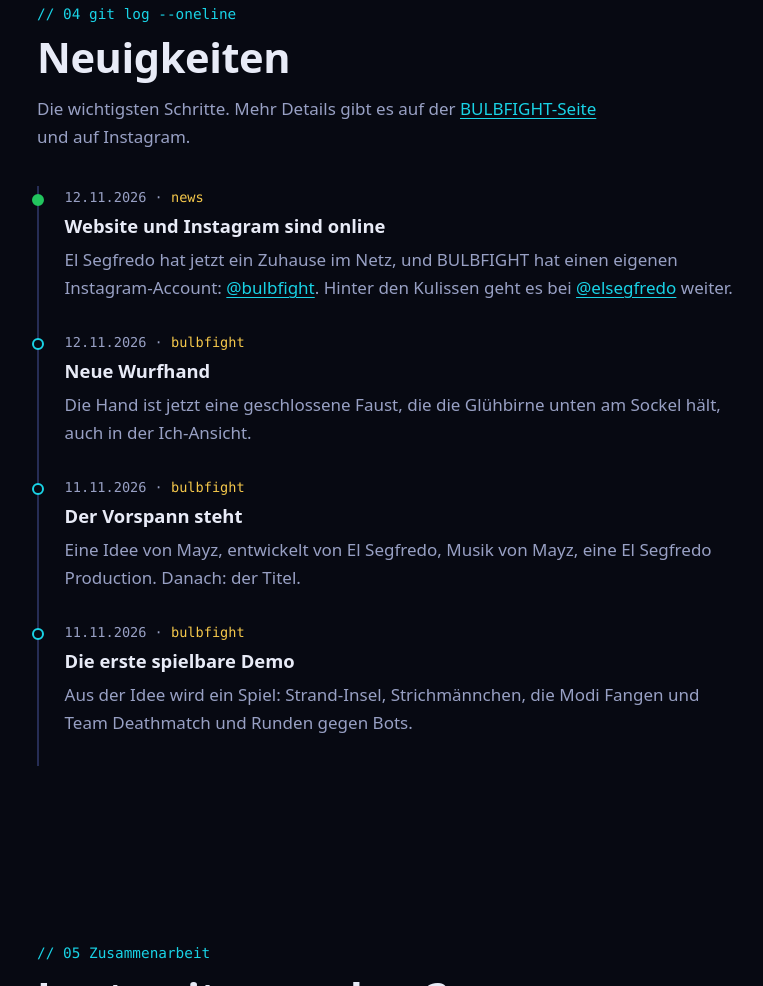
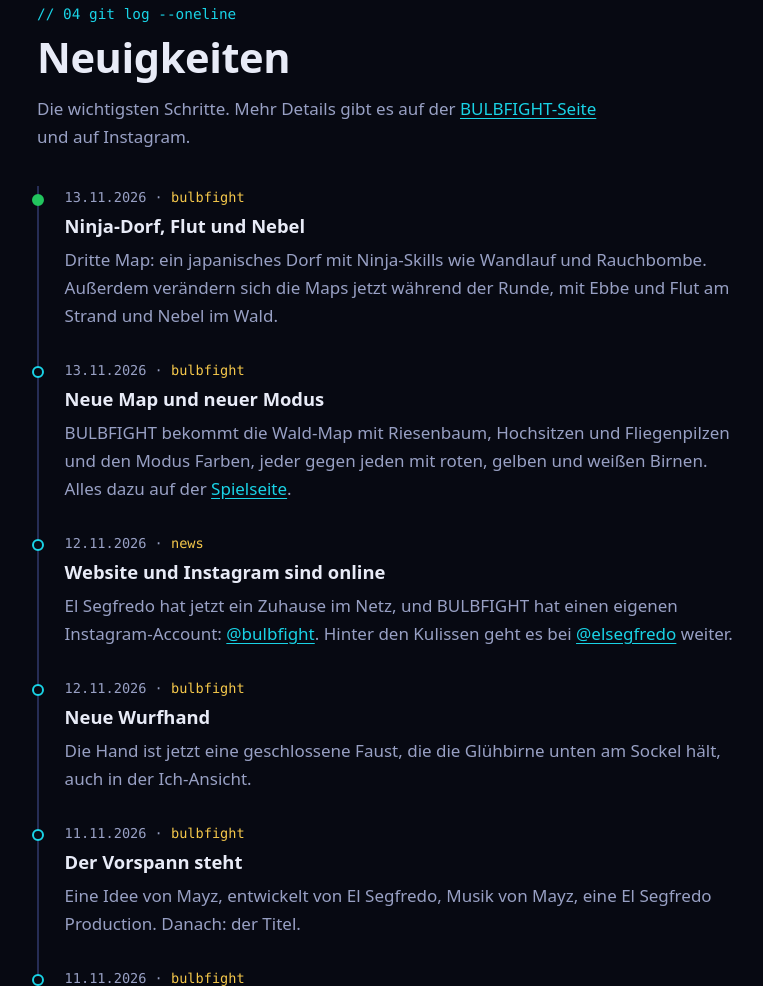
Before and after one commit to elsegfredo/elsegfredo.github.io, a plain HTML site: page index.html in a window 1280 px wide. Shown: the part 2586-3572 px from the top of the page, without its empty margins (23-786 px from the left). Drawn offline with Linux system fonts and the light colour scheme.

Commit message:
Add files via upload

```diff
--- a/index.html
+++ b/index.html
@@ -168,6 +168,16 @@
         </div>
         <ol class="log" reversed>
           <li>
+            <p class="meta"><time datetime="2026-11-13">13.11.2026</time> · <b>bulbfight</b></p>
+            <h3>Ninja-Dorf, Flut und Nebel</h3>
+            <p>Dritte Map: ein japanisches Dorf mit Ninja-Skills wie Wandlauf und Rauchbombe. Außerdem verändern sich die Maps jetzt während der Runde, mit Ebbe und Flut am Strand und Nebel im Wald.</p>
+          </li>
+          <li>
+            <p class="meta"><time datetime="2026-11-13">13.11.2026</time> · <b>bulbfight</b></p>
+            <h3>Neue Map und neuer Modus</h3>
+            <p>BULBFIGHT bekommt die Wald-Map mit Riesenbaum, Hochsitzen und Fliegenpilzen und den Modus Farben, jeder gegen jeden mit roten, gelben und weißen Birnen. Alles dazu auf der <a href="https://bulbfight.github.io/#news">Spielseite</a>.</p>
+          </li>
+          <li>
             <p class="meta"><time datetime="2026-11-12">12.11.2026</time> · <b>news</b></p>
             <h3>Website und Instagram sind online</h3>
             <p>El Segfredo hat jetzt ein Zuhause im Netz, und BULBFIGHT hat einen eigenen Instagram-Account: <a href="https://www.instagram.com/bulbfight/" rel="noopener noreferrer" target="_blank">@bulbfight</a>. Hinter den Kulissen geht es bei <a href="https://www.instagram.com/elsegfredo/" rel="noopener noreferrer" target="_blank">@elsegfredo</a> weiter.</p>
```
